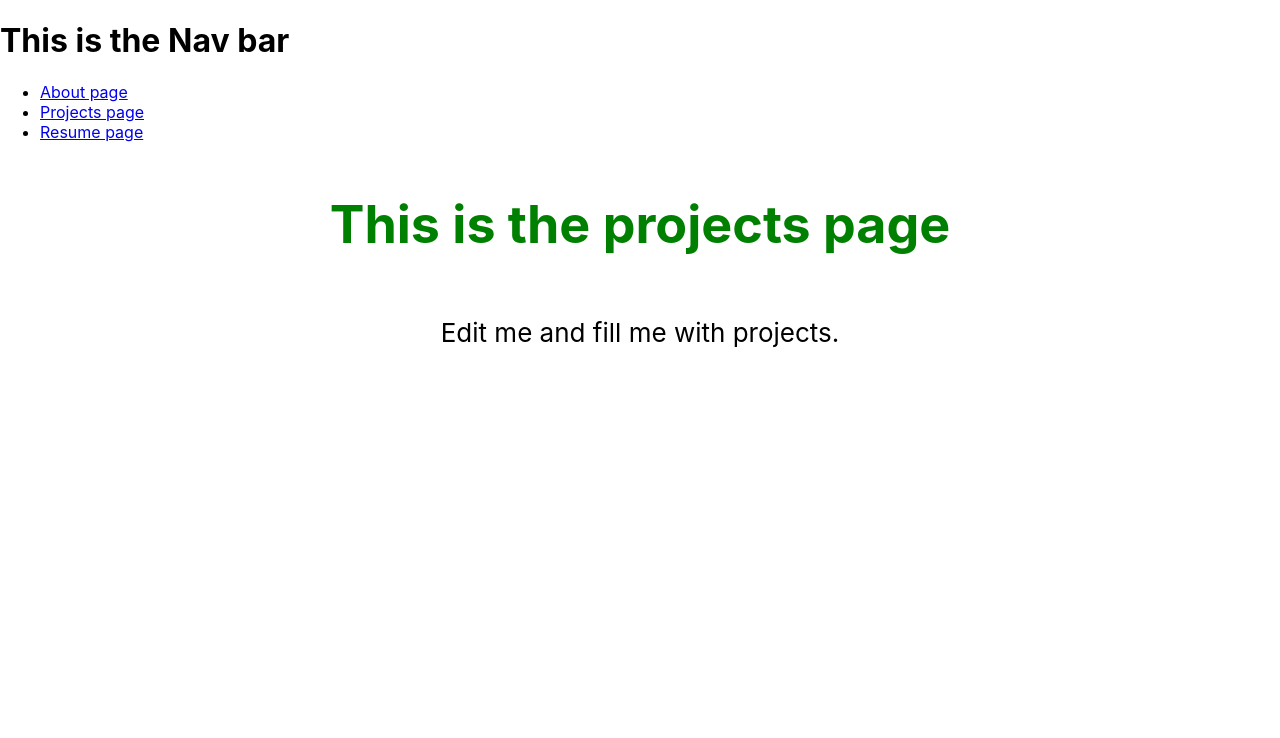
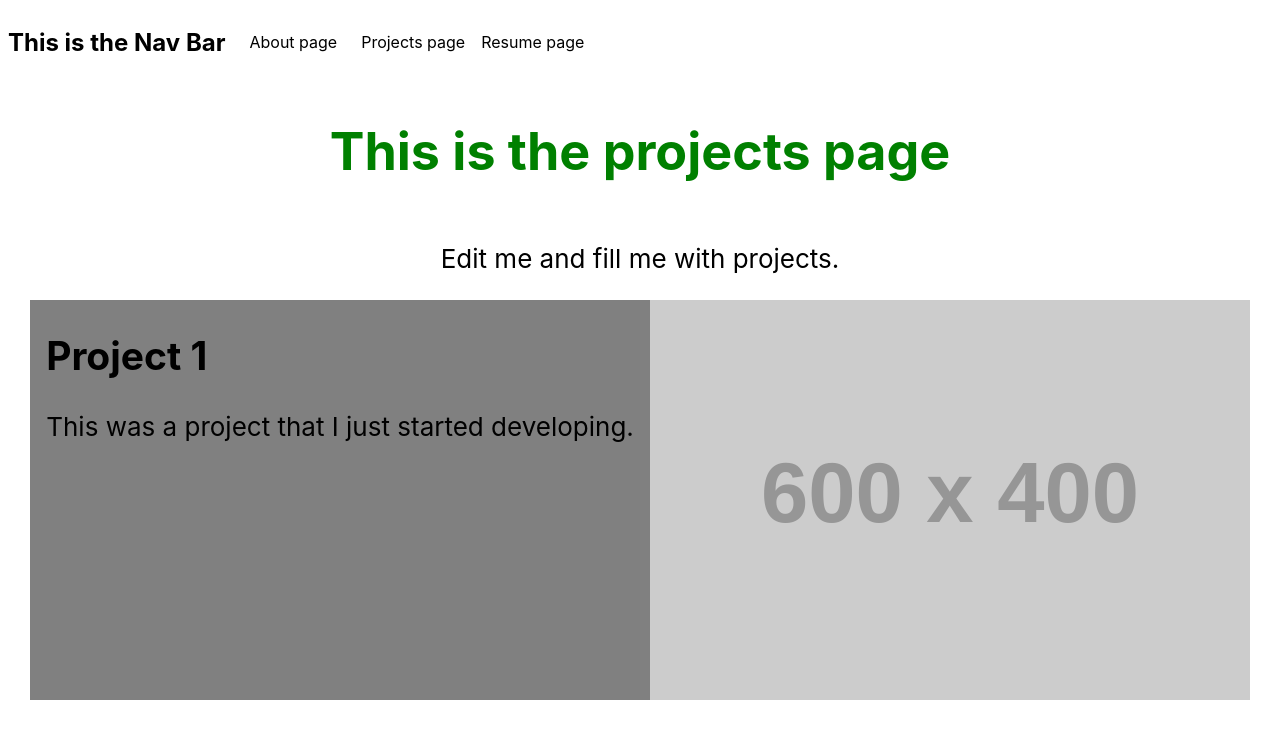
Before and after one commit to Bunji75/githubpage, a React (Create React App) app: page /#/ in a window 1280 px wide. Shown: the top 738 px of the page. Built offline with nearby package versions, Linux system fonts and the light colour scheme.

Commit message:
Started styling and creating Navbar

```diff
--- a/src/App.css
+++ b/src/App.css
@@ -1,7 +1,3 @@
-.App {
-  text-align: center;
-}
-
 @media (prefers-reduced-motion: no-preference) {
   .App-logo {
     animation: App-logo-spin infinite 20s linear;
@@ -9,13 +5,13 @@
 }
 
 .App-header {
-  background-color: var(background);
+  background-color: var(--background);
   display: flex;
   flex-direction: column;
   align-items: center;
   justify-content: center;
   font-size: calc(10px + 2vmin);
-  color: var(text);
+  color: var(--text);
 }
 
 
--- a/src/App.js
+++ b/src/App.js
@@ -1,4 +1,3 @@
-import logo from './logo.svg';
 import './App.css';
 import { HashRouter, Routes, Route } from 'react-router-dom';
 import Projects from './components/Projects';
--- /dev/null
+++ b/src/components/DisplayCard.css
@@ -0,0 +1,13 @@
+.displayCard {
+  justify-content: left;
+  background-color: grey;
+  display: flex;
+}
+
+.cardH1 {
+  margin: 2rem 1rem;
+}
+
+.cardP {
+  margin: 2rem 1rem;
+}
--- /dev/null
+++ b/src/components/DisplayCard.js
@@ -0,0 +1,19 @@
+import "./DisplayCard.css"
+
+function DisplayCard() {
+  return (
+    <div className="displayCard">
+      <span>
+        <h2 className="cardH1">
+          Project 1
+        </h2>
+        <p className="cardP">
+          This was a project that I just started developing.
+        </p>
+      </span>
+      <img src="https://placehold.co/600x400" alt="Project image" />
+    </div>
+  );
+}
+
+export default DisplayCard;
--- a/src/components/Navigation.css
+++ b/src/components/Navigation.css
@@ -1,30 +1,37 @@
-
-:root[data-theme="light"] {
-  --text: #050a07;
-  --background: #ffffff;
-  --primary: #41c86e;
-  --secondary: #86e9a7;
-  --accent: #49e97e;
-}
-:root[data-theme="dark"] {
-  --text: #f5faf7;
-  --background: #000000;
-  --primary: #37be64;
-  --secondary: #167937;
-  --accent: #16b64b;
+.Nav {
+  colour: var(--text);
+  background: var(--background);
 }
 
-.Nav {
-  colour: var(text);
-  background: var(background);
+.Nav-header {
 }
 
 .NavigationList {
-  align-content: centre;
-
+  display: flex;
+  list-style-type: None;
+  margin: 0;
+  padding-left: 0;
 }
 
-.NavItems {
-  color: var(primary);
-  background: var(primary);
+.NavTitle {
+  margin: 0.5rem;
 }
+
+.NavItem {
+  color: var(--primary);
+  background: var(--primary);
+  margin: 0.5rem;
+  display: flex;
+  align-items: center;
+  justify-content: space-around;
+}
+
+.NavItem a:link {
+  text-decoration: none;
+  color: var(--primary)
+}
+
+.NavItem a:visited {
+  text-decoration: none;
+  color: var(--primary)
+}
--- a/src/components/Navigation.js
+++ b/src/components/Navigation.js
@@ -3,26 +3,25 @@ import "./Navigation.css"
 function Navigation() {
   return (
     <div className="Nav">
-      <header className="Nav-header">
-
-        <h1>
-          This is the Nav bar
-        </h1>
+      <nav className="Nav-header">
 
         <ul className="NavigationList">
 
-          <li className="NavItems">
-            <a href="/#/About" className="NavItems">About page</a>
+          <li className="NavTitle">
+            <h1>This is the Nav Bar</h1>
           </li>
-          <li>
+          <li className="NavItem">
+            <a href="/#/About" className="NavItem">About page</a>
+          </li>
+          <li className="NavItem">
             <a href="/">Projects page</a>
           </li>
-          <li>
+          <li className="NavItem" i>
             <a href="/#/Resume">Resume page</a>
           </li>
         </ul>
 
-      </header>
+      </nav>
     </div>
   );
 }
--- a/src/components/Projects.js
+++ b/src/components/Projects.js
@@ -1,4 +1,6 @@
 import "./Projects.css"
+import DisplayCard from "./DisplayCard";
+
 
 function Projects() {
   return (
@@ -8,14 +10,11 @@ function Projects() {
         <h1 className="Header1">
           This is the projects page
         </h1>
-
         <p>
           Edit me and fill me with projects.
         </p>
+        <DisplayCard />
       </header>
-      <body>
-        <ul>This is the first project</ul>
-      </body>
     </div>
   );
 }
--- a/src/index.css
+++ b/src/index.css
@@ -7,6 +7,21 @@ body {
   -moz-osx-font-smoothing: grayscale;
 }
 
+:root[data-theme="light"] {
+  --text: #050a07;
+  --background: #ffffff;
+  --primary: #41c86e;
+  --secondary: #86e9a7;
+  --accent: #49e97e;
+}
+:root[data-theme="dark"] {
+  --text: #f5faf7;
+  --background: #000000;
+  --primary: #37be64;
+  --secondary: #167937;
+  --accent: #16b64b;
+}
+
 code {
   font-family: source-code-pro, Menlo, Monaco, Consolas, 'Courier New',
     monospace;
```
